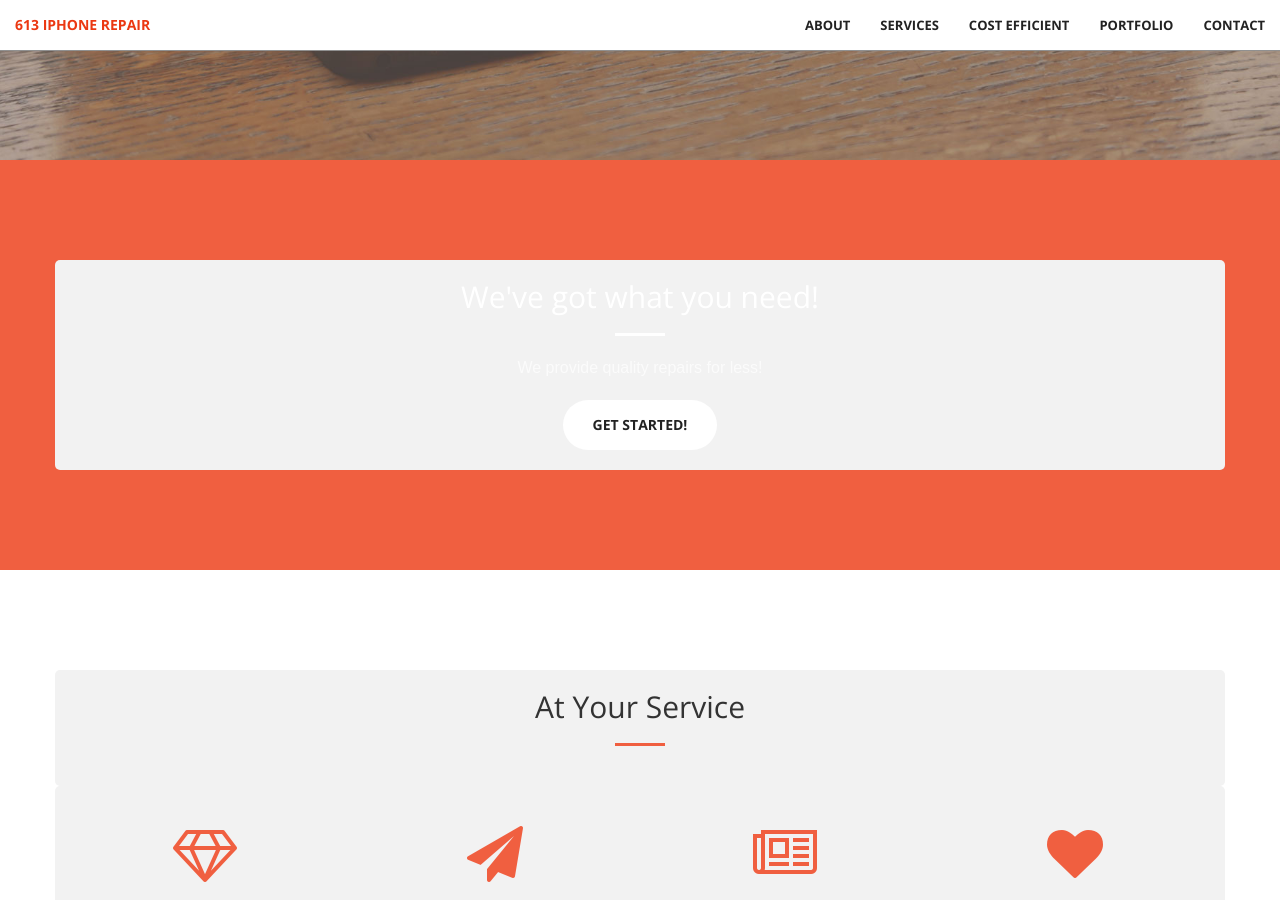
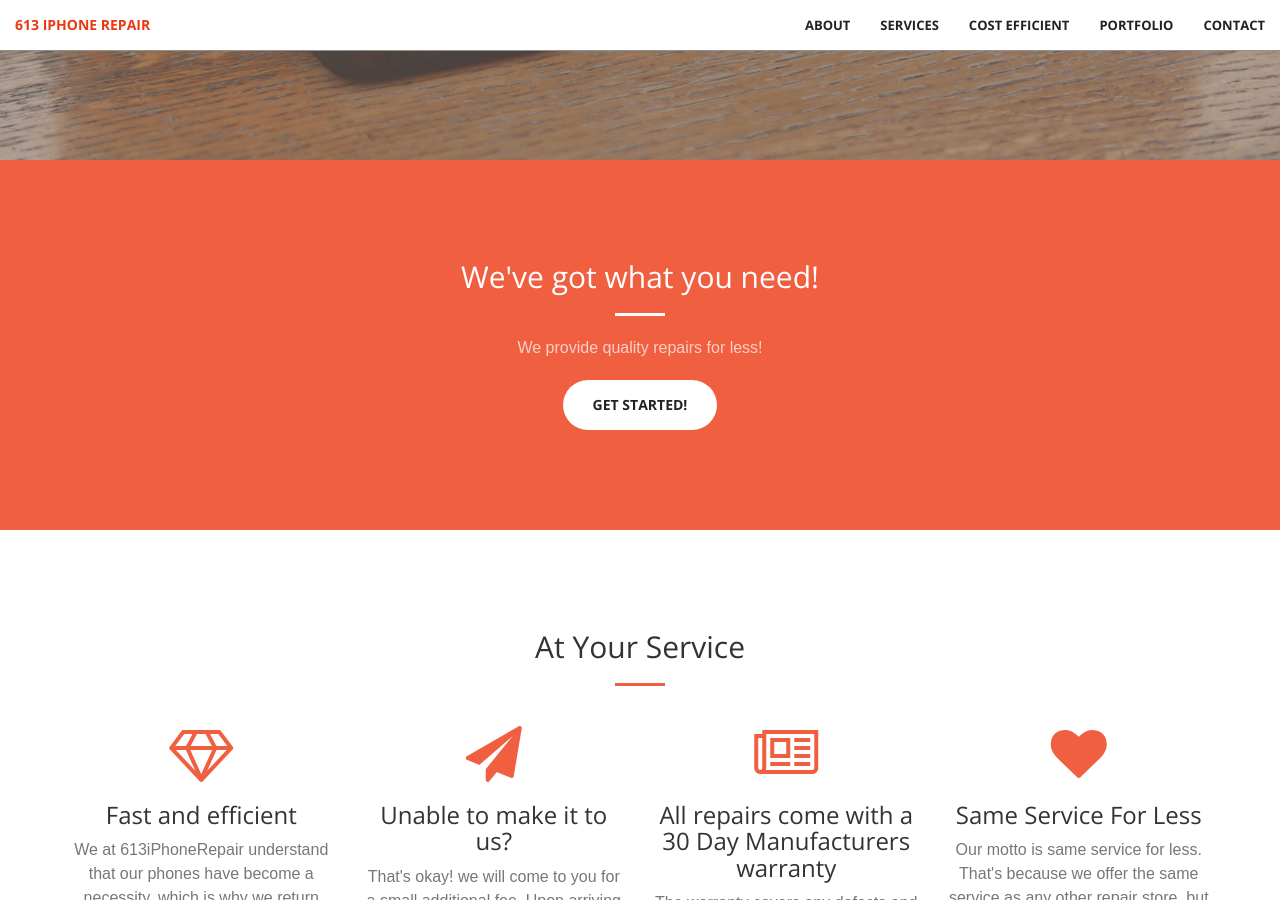
Before and after one commit to SuhaibElkomy/613iphonerepair, a Jekyll site: the page built from index.html, in a window 1280 px wide and 900 px high, scrolled down 740 px. Built offline with Jekyll 4.4.1, drawn with Linux system fonts in a browser that asks for light colours.

Commit message:
Update Quote.html

```diff
--- a/_includes/Quote.html
+++ b/_includes/Quote.html
@@ -30,11 +30,7 @@ input[type=submit]:hover {
   background-color: #45a049;
 }
 
-.container {
-  border-radius: 5px;
-  background-color: #f2f2f2;
-  padding: 20px;
-}
+
 </style>
 </head>
 <body>
```
